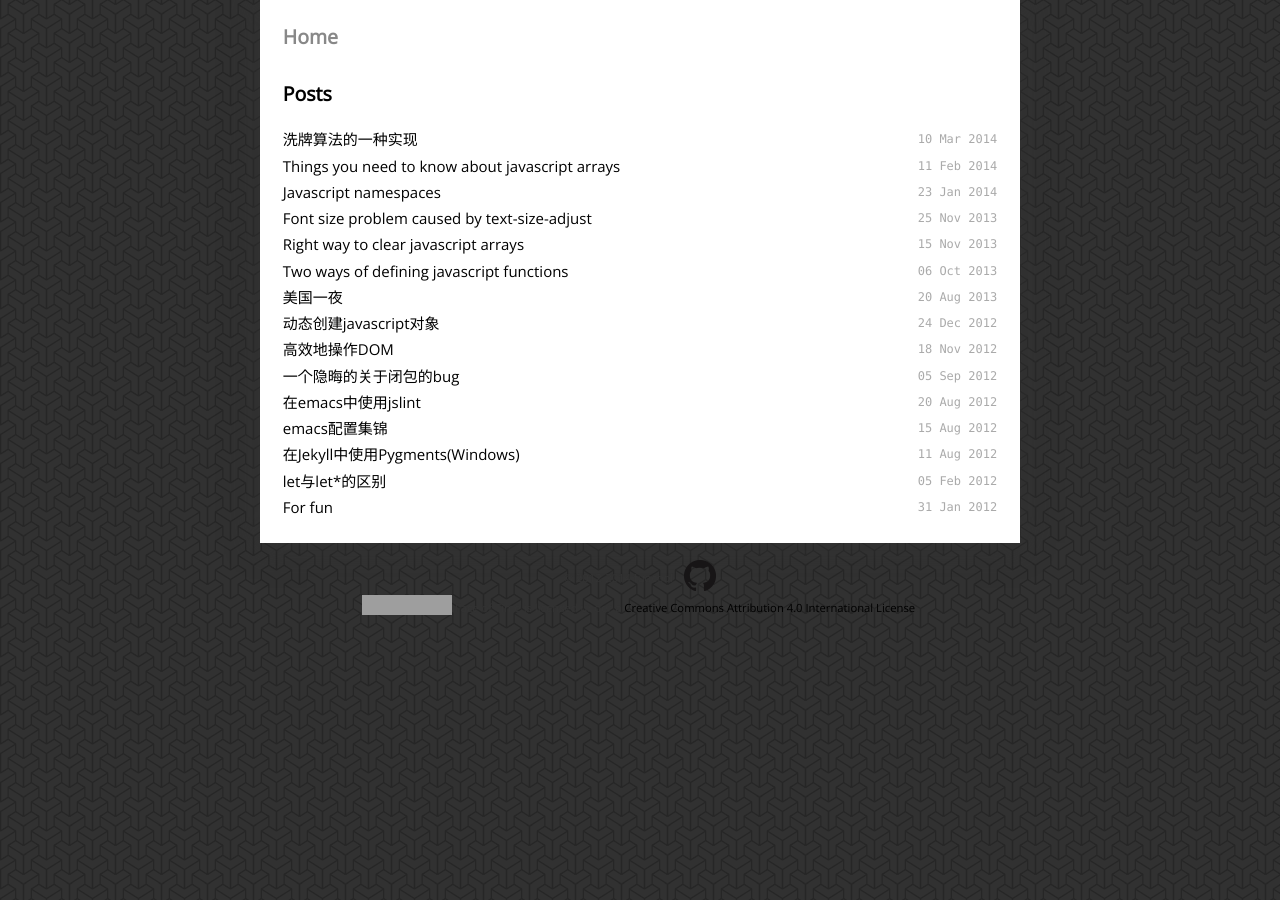
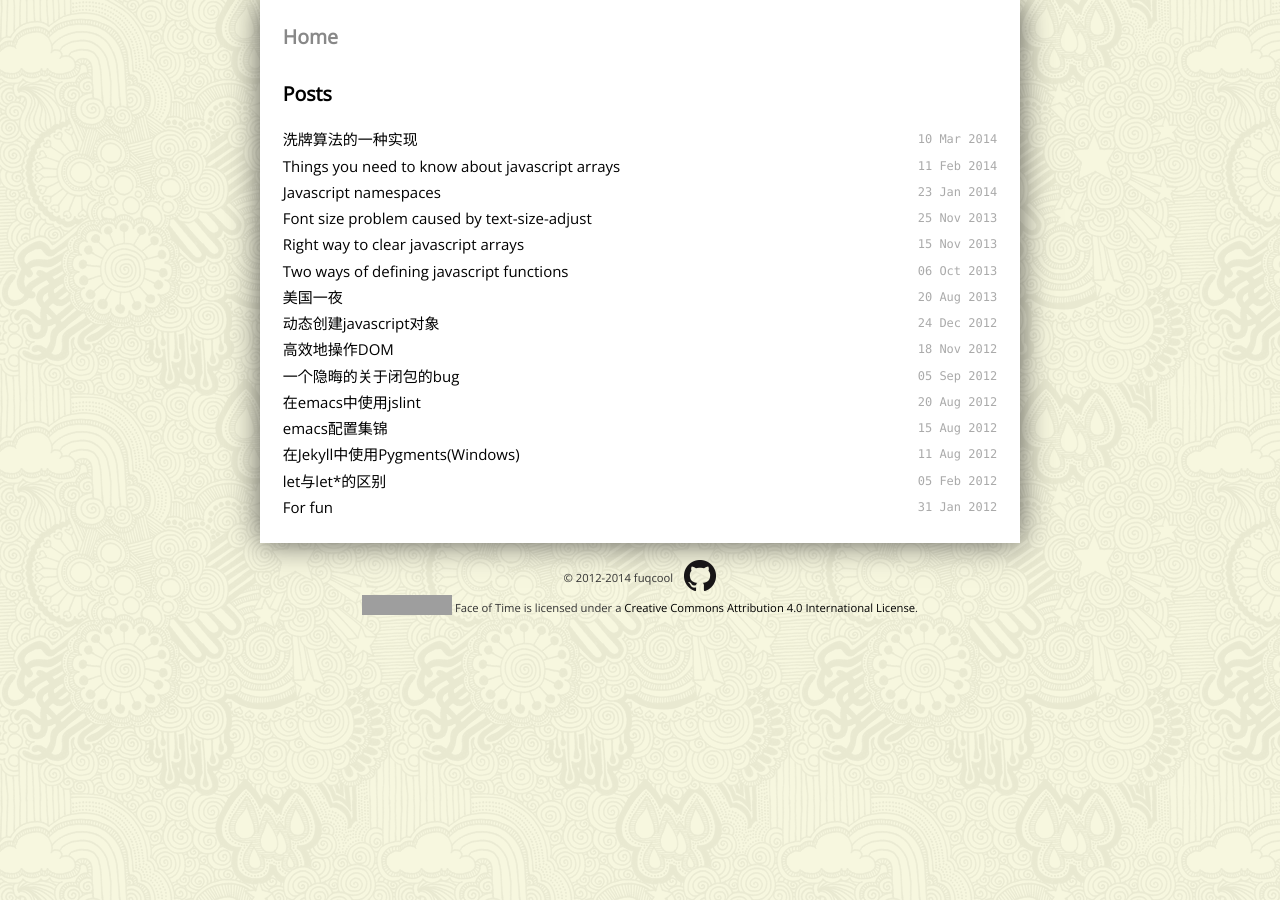
Before and after one commit to fuqcool/fuqcool.github.io, a Jekyll site: the page built from index.html, in a window 1280 px wide. Built offline with Jekyll 4.4.1, drawn with Linux system fonts in a browser that asks for light colours; Markdown is read by kramdown in place of the engine named in the settings; grey boxes are pictures that could not be loaded.

Commit message:
change back

```diff
--- a/css/main.css
+++ b/css/main.css
@@ -11,7 +11,7 @@
 }
 
 body {
-  background-image: url(../img/escheresque_ste.png);
+  background-image: url(../img/skulls.png);
   background-repeat: repeat;
   font-family: 'Open Sans', Arial, sans-serif;
   font-size: 15px;
```
